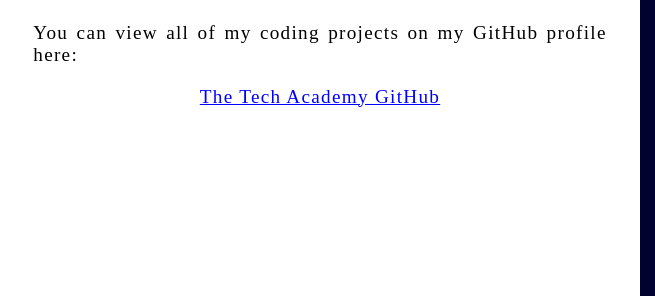
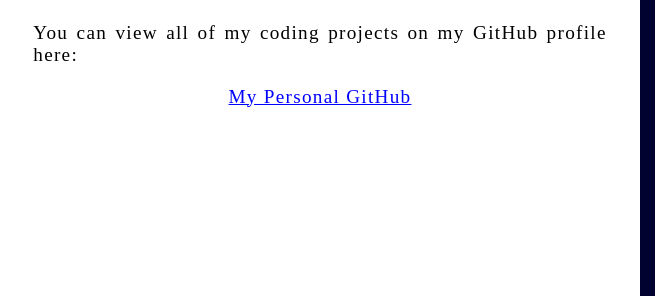
Before and after one commit to mrseanmcrawford/mrseanmcrawford.github.io, a plain HTML site: page index.html in a window 1280 px wide. Shown: the part 2168-2464 px from the top of the page, 0-655 px from the left. Drawn offline with Linux system fonts and the light colour scheme.

```diff
--- a/index.html
+++ b/index.html
@@ -145,7 +145,7 @@
                 <h1>GitHub</h1>
                 <p> You can view all of my coding projects on my GitHub profile here:
                     <br>
-                    <p class="center"><a href="">The Tech Academy GitHub</a></p>
+                    <p class="center"><a href="">My Personal GitHub</a></p>
                 </p>
             </div>
             <!--Right Column_2-->
```
Also changed, not shown: 1 other file.
